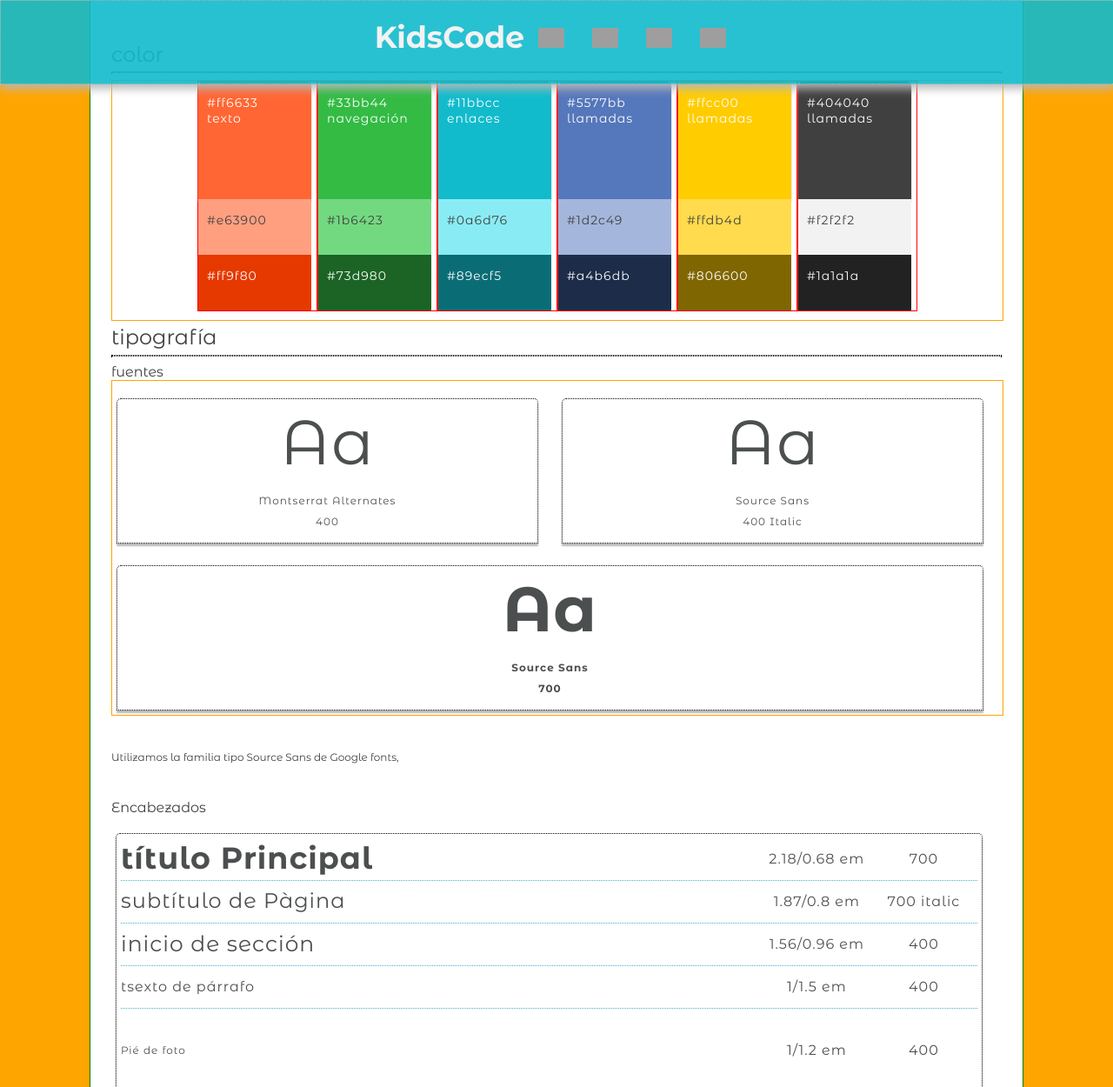
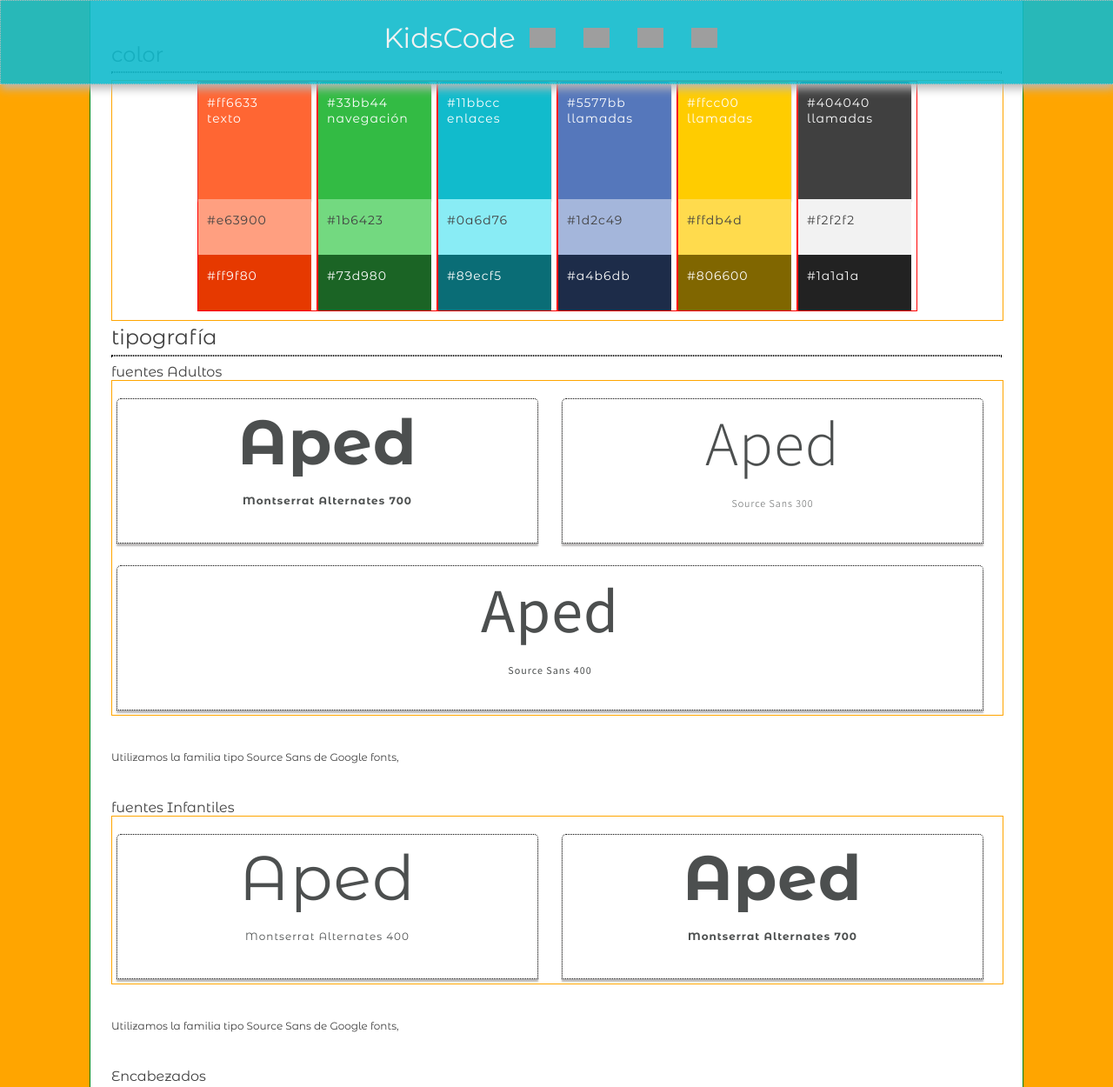
Before and after one commit to pacogarciapoza/ge_kidscode, a plain HTML site: page index.html in a window 1280 px wide. Shown: the top 1250 px of the page at 87% size. Drawn offline with Linux system fonts and the light colour scheme; grey boxes are pictures that could not be loaded.

Commit message:
fixed title media queries

```diff
--- a/estilos.css
+++ b/estilos.css
@@ -5,7 +5,6 @@ body{
     text-rendering: optimizeLegibility;
   width:100%;
 	min-width: 320px;
-		font-size: 16px;
 		color: #404040;
 
 }
@@ -19,6 +18,9 @@ body{
     column-count: 1;
     padding: 0 20px 0 20px;
     }
+	.titulo{
+    font-size: 1.65rem;
+}
 
 }
 @media only screen and (min-width: 768px){
@@ -30,6 +32,10 @@ body{
     column-count: 2;
     padding: 0 20px 0 20px;
     }
+	.titulo{
+    font-size: 2rem;
+}
+
 
 }
 
@@ -42,6 +48,10 @@ body{
     column-count: 3;
     padding: 0 20px 0 20px;
     }
+	.titulo{
+    font-size: 2rem;
+}
+
 }
 
 
@@ -65,9 +75,6 @@ color:black;}
 	box-shadow:#B9B7B7 0px 5px 10px;
   margin:0px;
 
-}
-#logo{
-    margin-right:50px;
 }
 /*CONTENEDORES*/
 .container{
@@ -295,6 +302,24 @@ h6{
 		font-weight: 700;
 	font-family: 'Montserrat Alternates', sans-serif;
 }
+.tipo_GE_1A{
+    font-size:4.5em;
+    text-align:center;
+		font-weight: 300;
+	font-family: 'Source Sans Pro', sans-serif;
+}
+.tipo_GE_2A{
+    font-size:4.5em;
+    text-align:center;
+		font-weight: 400;
+	font-family: 'Source Sans Pro', sans-serif;
+}
+.tipo_GE_3A{
+    font-size:4.5em;
+    text-align:center;
+		font-weight: 700;
+		font-family: 'Montserrat Alternates', sans-serif;
+}
 /*COLOR*/
 .p-lgt{
 	color:#f2f2f2;
--- a/index.html
+++ b/index.html
@@ -1,21 +1,20 @@
 <!DOCTYPE html>
-
 <html>
 <head>
 <meta charset="UTF-8">
 <title>Portfolio</title>
 <link rel="stylesheet" href="normalize.css">
 <link rel="stylesheet" href="estilos.css">
-<link href='https://fonts.googleapis.com/css?family=Montserrat+Alternates:400,700|Montserrat:400,700' rel='stylesheet' type='text/css'>
+<link href='https://fonts.googleapis.com/css?family=Montserrat+Alternates:400,700|Montserrat:400,700|Source+Sans+Pro:400,700,900,300' rel='stylesheet' type='text/css'>
 </head>
 <body>
     <nav>
     	<div id="cabecera">
-    	<span><h1 class="p-lgt">KidsCode</h1></span>
+    	<span><div class="titulo p-lgt">KidsCode</div></span>
         <span class="button_act_ico"><a href="#color"><img src="http://www.pacogarcia.eu/portfolio/color.svg" align="center" width="30px" title="Color"></a></span>
         <span class="button_act_ico"><a href="#tipografia"><img src="http://www.pacogarcia.eu/portfolio/tipo.svg" align="center" width="30px" title="Tipografía"></a></span>
-        <span class="button_act_ico"><a href="#botones"><img src="http://www.pacogarcia.eu/portfolio/boton.svg" align="center" width="30px" title="Botones"></a></span>
-        <span class="button_act_ico"><a href="#botones"><img src="http://www.pacogarcia.eu/portfolio/form.svg" align="center" width="30px" title="Formularios"></a></span>
+        <span class="button_act_ico"><a href="#boton"><img src="http://www.pacogarcia.eu/portfolio/boton.svg" align="center" width="30px" title="Botones"></a></span>
+        <span class="button_act_ico"><a href="#form"><img src="http://www.pacogarcia.eu/portfolio/form.svg" align="center" width="30px" title="Formularios"></a></span>
 		</div>
     </nav>
     <section class="container">
@@ -59,18 +58,29 @@
 					</div>
     </article>
     <!--TEXTO-->
+    <a name="tipografia"></a>
     <article>
         <header><h2>tipografía</h2><hr></header>
-        <header>fuentes</header>
+        <header>fuentes Adultos</header>
         <div class="container_flex">
-            <div class="content_flex tipo_GE_1">Aa
-            <p  class="tipo_GE_B">Montserrat Alternates<br/>400</p></div>
+            <div class="content_flex tipo_GE_3A">Aped
+            <p  class="tipo_GE_B">Montserrat Alternates 700</p></div>
+            <div class="content_flex tipo_GE_1A">Aped
+            <p  class="tipo_GE_B">Source Sans 300</p></div>
+     				<div class="content_flex tipo_GE_2A">Aped
+            <p  class="tipo_GE_B">Source Sans 400</p></div>
 
-        <div class="content_flex tipo_GE_2">Aa
-            <p  class="tipo_GE_B">Source Sans<br/>400 Italic</p></div>
 
-        <div class="content_flex tipo_GE_3">Aa
-            <p  class="tipo_GE_B">Source Sans<br/>700</p></div>
+			  </div>
+        <footer><h4>Utilizamos la familia tipo Source Sans de Google fonts, </h4></footer>
+
+        <header>fuentes Infantiles</header>
+        <div class="container_flex">
+            <div class="content_flex tipo_GE_1">Aped
+            <p  class="tipo_GE_B">Montserrat Alternates 400</p></div>
+
+        <div class="content_flex tipo_GE_3">Aped
+            <p  class="tipo_GE_B">Montserrat Alternates 700</p></div>
 			  </div>
         <footer><h4>Utilizamos la familia tipo Source Sans de Google fonts, </h4></footer>
 
@@ -86,6 +96,8 @@
         <p>700</p>
         </div>
         </div>
+
+
 
 
         <div class="container_headng_sm">
@@ -139,6 +151,7 @@
         <hr><footer><p>Uso de media querys (min-width) a 1280px (3 columnas), 720px (2 columnas) i 320px (1 columna)</p></footer>
 
         <article>
+        <a name="boton"></a>
         <header><h2>Botones</h2><hr></header>
             <div class="container">
              <header>Navegación</header>
@@ -159,7 +172,8 @@
         </article>
 
         <article>
-        <header><h2>Formulario</h2><hr></header>
+        <a name="form"></a>
+           <header><h2>Formulario</h2><hr></header>
             <div class="container">
                 <section>
                     <form name="formulario" method="get" action="precesar.php">
```
